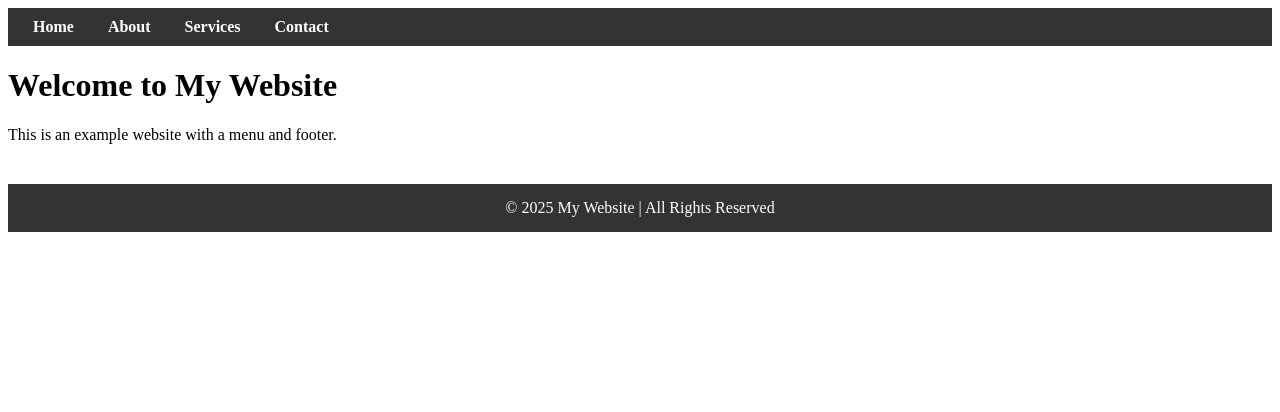
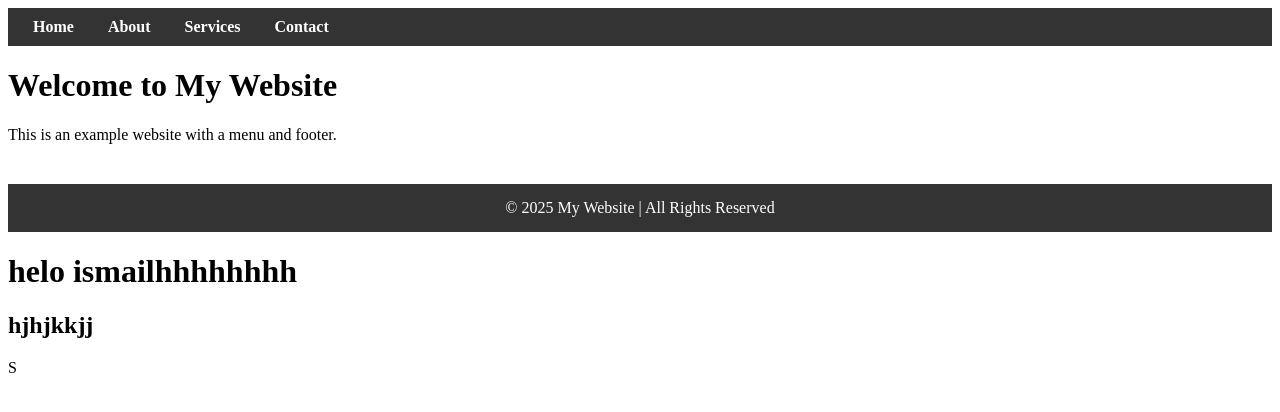
Before and after one commit to ismailkhan92/portfolio-website, a plain HTML site: page index.html in a window 1280 px wide. Drawn offline with Linux system fonts and the light colour scheme.

Commit message:
added test.txt

```diff
--- a/index.html
+++ b/index.html
@@ -46,5 +46,8 @@
         © 2025 My Website | All Rights Reserved
     </footer>
 
+    <h1>helo ismailhhhhhhhh</h1>
+    <h2>hjhjkkjj</h2>
+S
 </body>
 </html>
```
